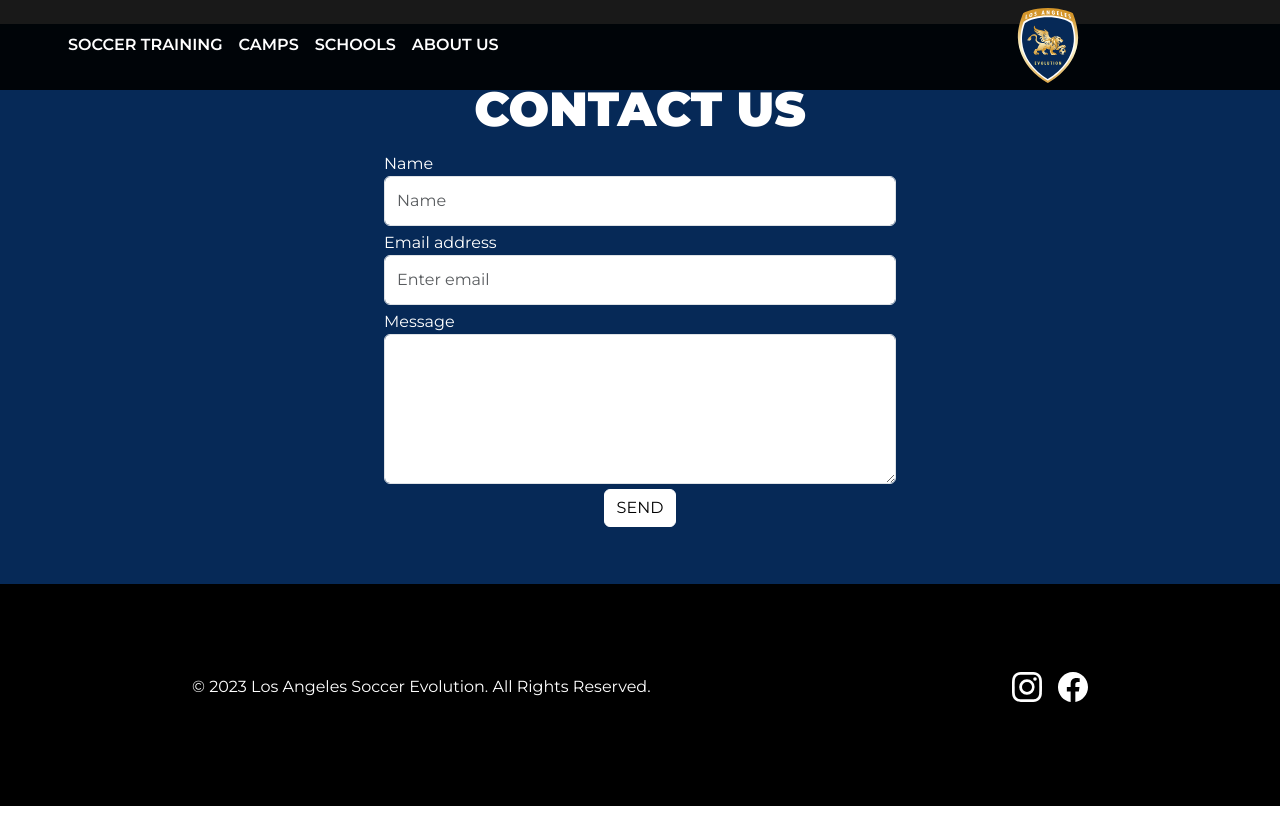
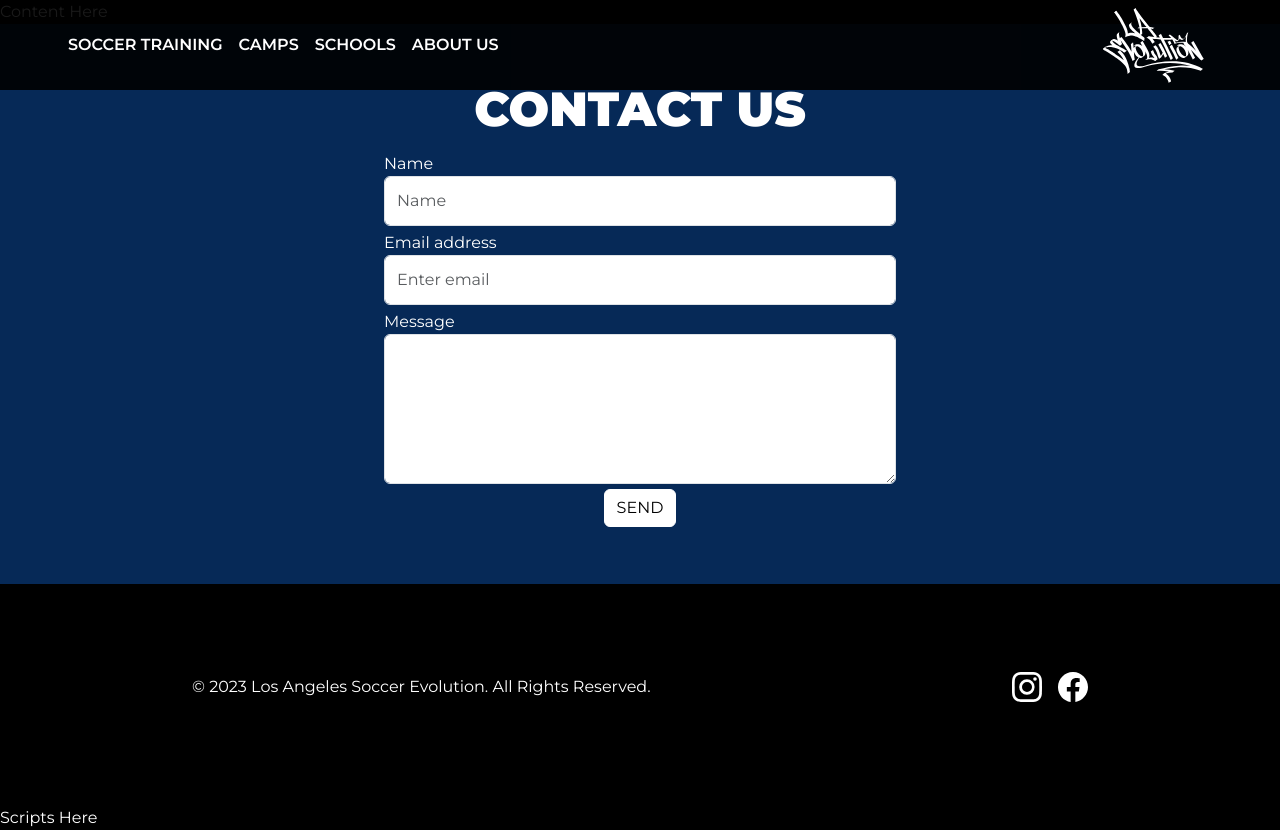
Before and after one commit to ChenGit55/lase-new, a Django app: template templates/source/base.html in a window 1280 px wide. Run offline with Django 4.2, Linux system fonts and the light colour scheme; the template is opened without the code that fills it, so the values that code supplies are empty; some libraries are stand-ins or nearby versions.

Commit message:
Changes the navbar logo.

```diff
--- a/static/source/css/base.css
+++ b/static/source/css/base.css
@@ -102,7 +102,7 @@
 
 body {
     background-attachment: fixed;
-    background-color: var(--tertiary);
+    background-color: var(--primary);
     background-position: center;
     color: var(--tertiary);
     font-family: 'Montserrat',sans-serif;
--- a/templates/source/head.html
+++ b/templates/source/head.html
@@ -12,6 +12,5 @@
 <link rel="stylesheet" href="{% static 'source/css/variables.css'%}">
 <link rel="stylesheet" href="{% static 'source/css/home.css'%}">
 <link rel="stylesheet" href="{% static 'source/css/footer.css'%}">
-<link rel="stylesheet" href="{% static 'source/css/animations.css'%}">
 {% bootstrap_javascript %}
 <script src="https://unpkg.com/scrollreveal"></script>
--- a/templates/source/header.html
+++ b/templates/source/header.html
@@ -4,9 +4,9 @@
 
 		<!-- Logo -->
 		<a class="navbar-brand" href="{% url 'home' %}">
-			<img src="{% static 'source/img/lase-logo.svg' %}" class="logo-svg-1" alt="Logo">
-			<svg class="logo2"  xml:space="preserve" viewBox="0 0 217.9438324 162.3397827">
-				<use  xlink:href="{% static 'source/img/01_la-evolution-logo-f1_la-evolution.svg' %}#art" hidden></use>
+			<img src="{% static 'source/img/lase-logo.svg' %}" class="logo-svg-1" alt="Logo" hidden>
+			<svg class="logo2"  xml:space="preserve" viewBox="0 0 217.9 162.3">
+				<use  xlink:href="{% static 'source/img/01_la-evolution-logo-f1_la-evolution.svg' %}#art"></use>
 			</svg>
 		</a>
 
```
